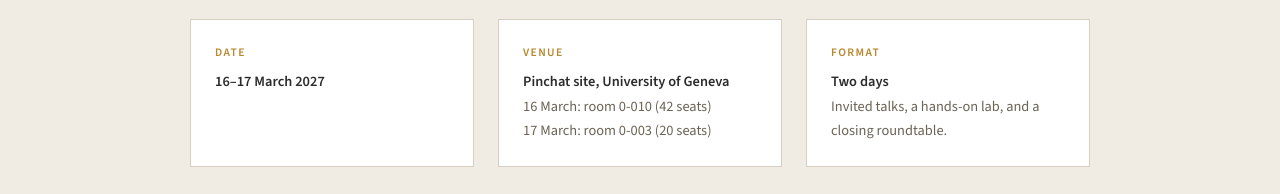
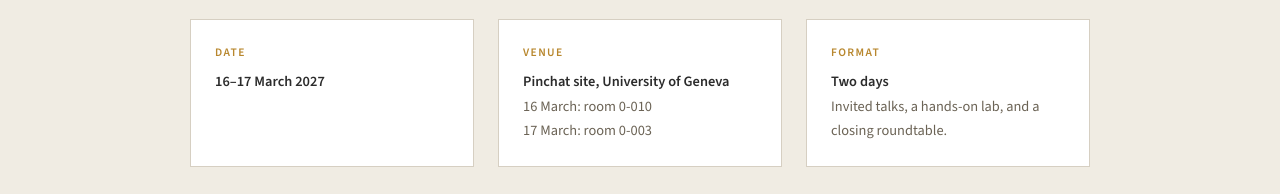
Before and after one commit to NielsLinnemann/mechanicalgadflies, a plain HTML site: page index.html in a window 1280 px wide. Shown: the part 4319-4513 px from the top of the page. Drawn offline with nearby package versions, Linux system fonts and the light colour scheme.

Commit message:
Remove seat/capacity numbers from venue info

```diff
--- a/index.html
+++ b/index.html
@@ -650,7 +650,7 @@
         </div>
         <div class="info-card">
           <h3>Venue</h3>
-          <p><strong>Pinchat site, University of Geneva</strong><br>16 March: room 0-010 (42 seats)<br>17 March: room 0-003 (20 seats)</p>
+          <p><strong>Pinchat site, University of Geneva</strong><br>16 March: room 0-010<br>17 March: room 0-003</p>
         </div>
         <div class="info-card">
           <h3>Format</h3>
```
